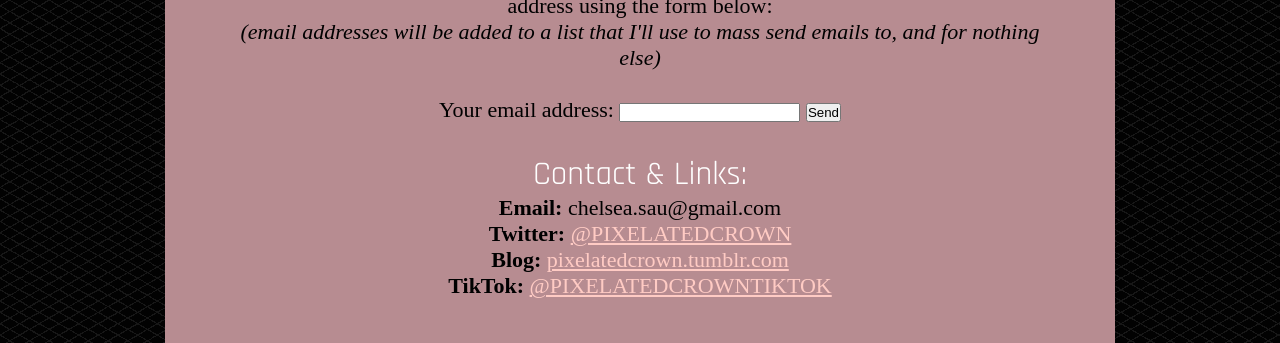
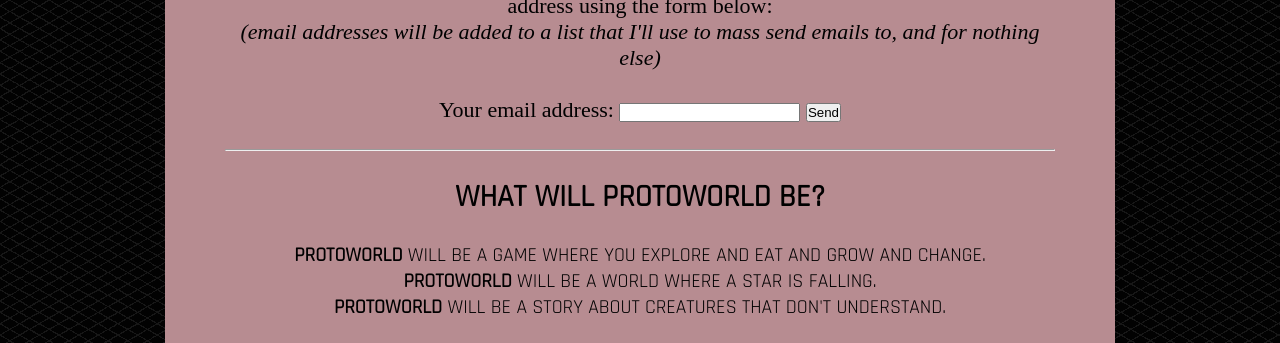
Before and after one commit to pixelatedcrown/website, a plain HTML site: page protoworld.html in a window 1280 px wide. Shown: the part 1220-1563 px from the top of the page. Drawn offline with Linux system fonts and the light colour scheme.

Commit message:
protomail_02

```diff
--- a/protoworld.html
+++ b/protoworld.html
@@ -130,17 +130,6 @@
                         </form>
                     </center>
 
-                    <center>
-                        <p><p>
-                            <h1>Contact & Links:</h1>
-                            <b>Email:</b> chelsea.sau@gmail.com
-                            <br><b>Twitter:</b> <a href="https://twitter.com/PIXELATEDCROWN">@PIXELATEDCROWN</a>
-                            <br><b>Blog:</b> <a href="https://pixelatedcrown.tumblr.com/">pixelatedcrown.tumblr.com</a>
-                            <br><b>TikTok:</b> <a href="https://www.tiktok.com/@pixelatedcrowntiktok">@PIXELATEDCROWNTIKTOK</a>
-                        </p>
-                        </p>
-                    </center>
-
 
                     <br><hr>
                     <br>
```
